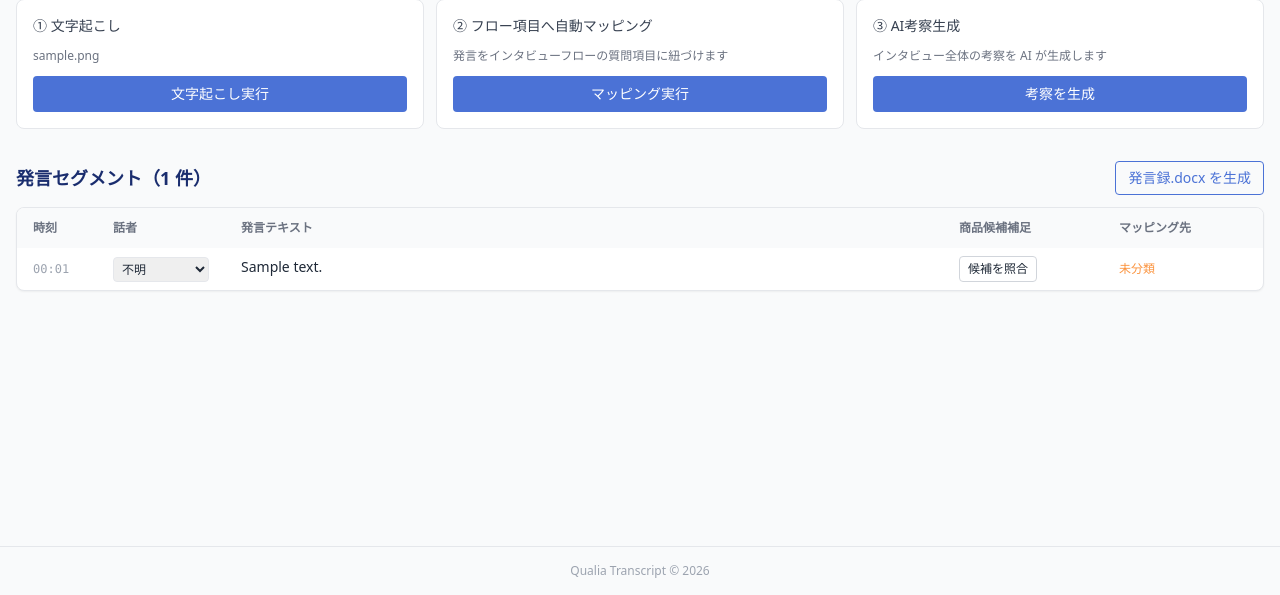
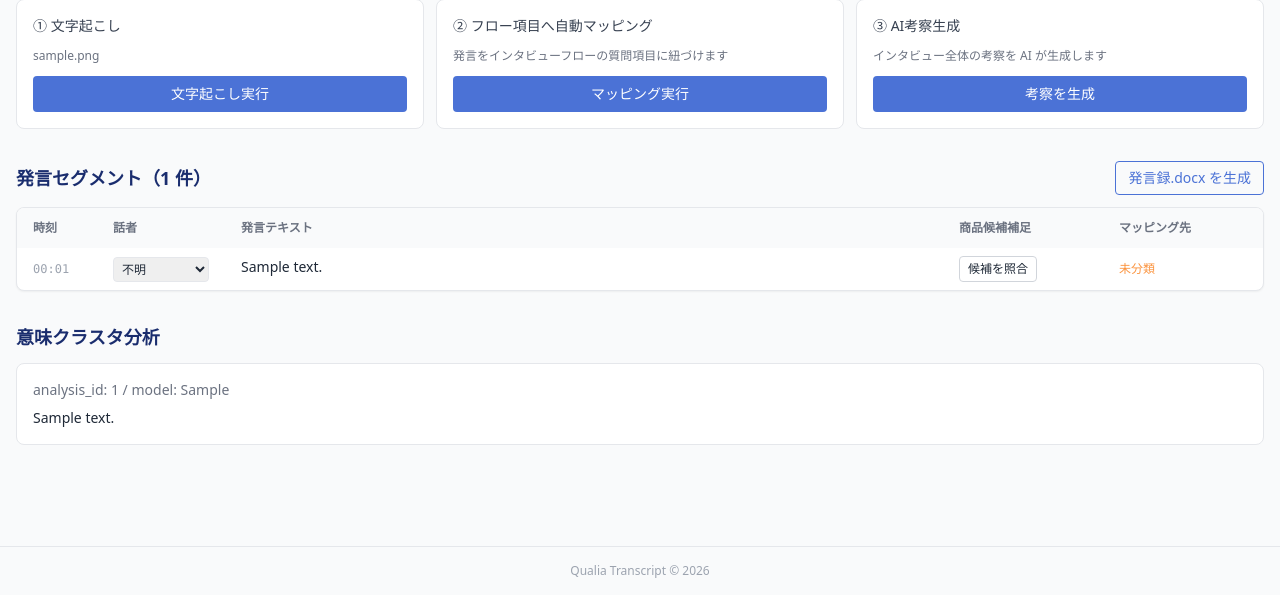
Before and after one commit to hgwd89/qualia_transcript, a Flask app: template templates/interviews/detail.html in a window 1280 px wide. Shown: the part 205-800 px from the top of the page. Run offline with Flask 3, Linux system fonts and the light colour scheme; tables that the repository leaves empty hold one stand-in row (values such as "Sample post"); the template is opened without the code that fills it: values that come from a table or form of the project are taken from there, most other values are stand-ins (such as "Sample title", 1, 10 or a date in 2020); some libraries are stand-ins or nearby versions.

Commit message:
feat: display semantic cluster analysis on interview page

```diff
--- a/templates/interviews/detail.html
+++ b/templates/interviews/detail.html
@@ -109,7 +109,7 @@
       </thead>
       <tbody class="divide-y divide-gray-100">
       {% for seg in interview.segments %}
-      <tr class="hover:bg-gray-50 {% if seg.speaker_role == 'interviewer' %}opacity-60{% endif %}">
+      <tr id="segment-{{ seg.id }}" class="hover:bg-gray-50 {% if seg.speaker_role == 'interviewer' %}opacity-60{% endif %}">
         <td class="px-4 py-2 text-xs text-gray-400 font-mono whitespace-nowrap">
           {% if seg.start_sec is not none %}
             {{ '%02d:%02d'|format((seg.start_sec|int) // 60, (seg.start_sec|int) % 60) }}
@@ -161,6 +161,80 @@
     <p>発言セグメントがありません。文字起こしを実行してください。</p>
   </div>
 {% endif %}
+
+<!-- 意味クラスタ分析（表示専用） -->
+<div class="mt-8">
+  <h2 class="text-lg font-semibold text-brand-900 mb-3">意味クラスタ分析</h2>
+  {% if semantic_error %}
+    <div class="bg-red-50 border border-red-200 text-red-700 rounded p-3 text-sm">
+      {{ semantic_error }}
+    </div>
+  {% elif not semantic_analysis or not semantic_payload %}
+    <div class="bg-white rounded-lg border border-gray-200 p-4 text-sm text-gray-500">
+      まだ意味クラスタ分析は保存されていません。
+    </div>
+  {% else %}
+    <div class="bg-white rounded-lg border border-gray-200 p-4 mb-3">
+      <div class="text-sm text-gray-500">
+        analysis_id: {{ semantic_analysis.id }} / model: {{ semantic_analysis.model_used or '-' }}
+      </div>
+      {% if semantic_payload.overall_summary %}
+      <p class="mt-2 text-sm text-gray-800">{{ semantic_payload.overall_summary }}</p>
+      {% endif %}
+    </div>
+
+    {% for cs in (semantic_payload.cluster_summaries or []) %}
+    <div class="bg-white rounded-lg border border-gray-200 p-4 mb-4">
+      <div class="flex items-center justify-between mb-2">
+        <h3 class="font-semibold text-brand-900">Cluster {{ cs.cluster_id }}</h3>
+        <span class="text-xs text-gray-500">mode: {{ cs.evidence_quote_mode or '-' }}</span>
+      </div>
+
+      <div class="space-y-2 text-sm">
+        <p><span class="font-medium text-gray-700">cluster_label:</span> {{ cs.theme or '-' }}</p>
+        <p><span class="font-medium text-gray-700">summary:</span> {{ cs.summary or '-' }}</p>
+        <p><span class="font-medium text-gray-700">key_findings:</span> {{ cs.summary or '-' }}</p>
+        <p><span class="font-medium text-gray-700">implications:</span> {{ cs.implication or '-' }}</p>
+        <p><span class="font-medium text-gray-700">unresolved:</span> {{ cs.unresolved or '-' }}</p>
+        <p><span class="font-medium text-gray-700">caution:</span> {{ cs.caution or '-' }}</p>
+      </div>
+
+      <div class="mt-3">
+        <p class="text-sm font-medium text-gray-700 mb-1">根拠発話（source_segment_quotes）</p>
+        {% if cs.source_segment_quotes %}
+          <ul class="list-disc pl-5 text-sm text-gray-800 space-y-1">
+            {% for q in cs.source_segment_quotes %}
+              <li>{{ q }}</li>
+            {% endfor %}
+          </ul>
+        {% else %}
+          <p class="text-sm text-gray-500">なし</p>
+        {% endif %}
+      </div>
+
+      <div class="mt-3">
+        <p class="text-sm font-medium text-gray-700 mb-1">evidence_source_segment_ids</p>
+        {% if cs.evidence_source_segment_ids %}
+          <div class="flex flex-wrap gap-2">
+            {% for sid in cs.evidence_source_segment_ids %}
+              <a href="#segment-{{ sid }}" class="text-xs border border-brand-300 text-brand-700 rounded px-2 py-1 hover:bg-brand-50">
+                segment-{{ sid }}
+              </a>
+            {% endfor %}
+          </div>
+        {% else %}
+          <p class="text-sm text-gray-500">なし</p>
+        {% endif %}
+      </div>
+
+      <div class="mt-3">
+        <p class="text-sm font-medium text-gray-700 mb-1">AI補助引用（evidence_quote）</p>
+        <p class="text-sm text-gray-700">{{ cs.evidence_quote or '-' }}</p>
+      </div>
+    </div>
+    {% endfor %}
+  {% endif %}
+</div>
 
 <script>
 const interviewId = {{ interview.id }};
```
Also changed, not shown: routes/interviews.py (+19 -1 lines).
